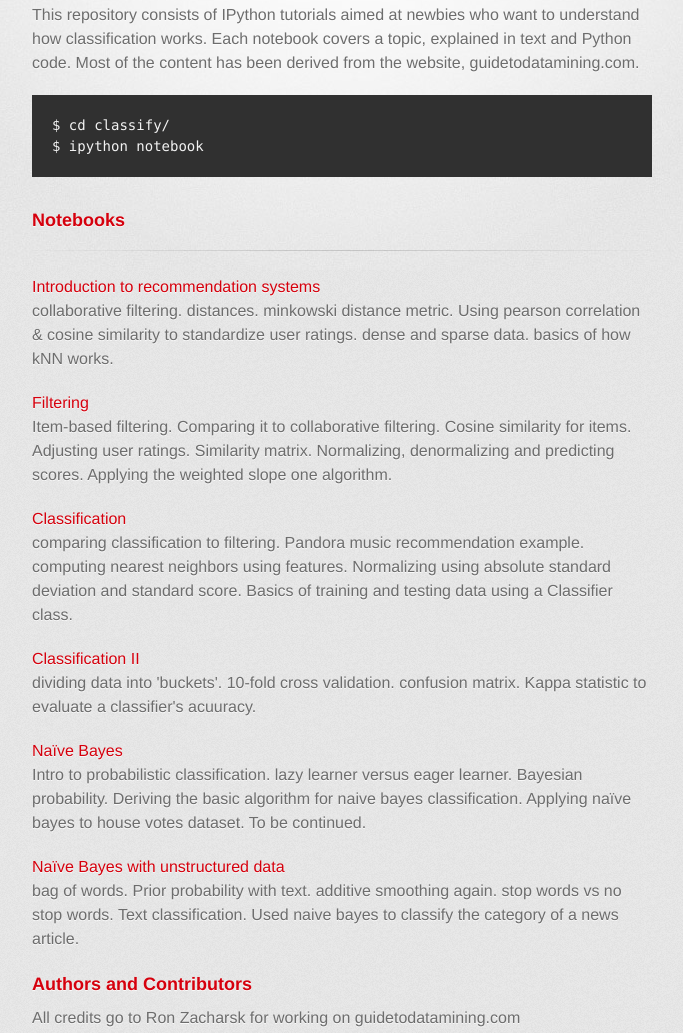
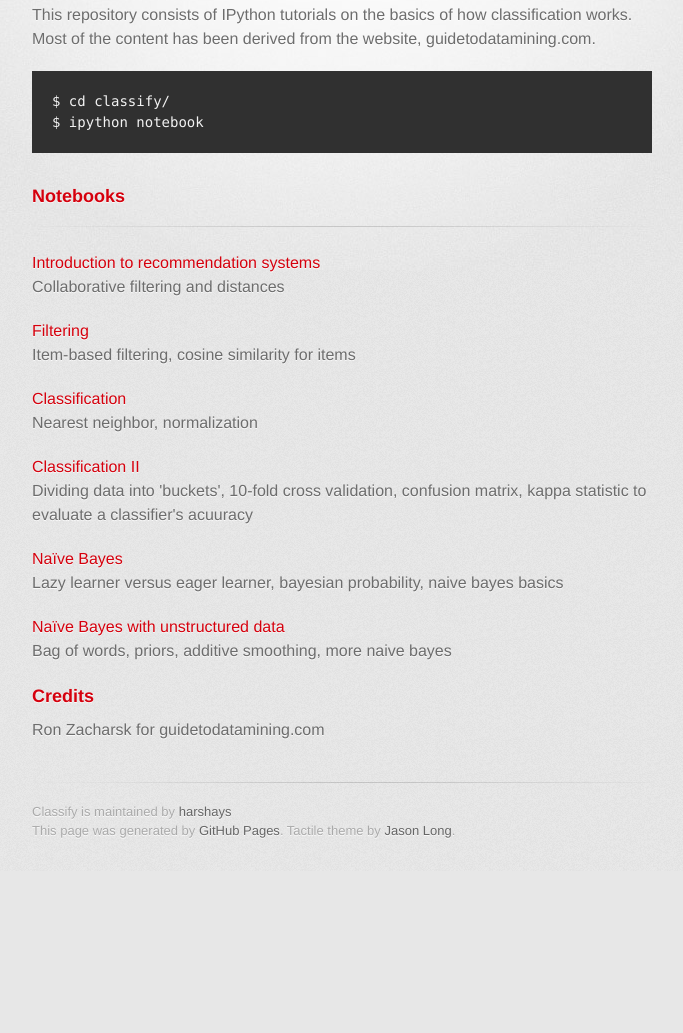
Before and after one commit to harshays/classify, a plain HTML site: page index.html in a window 1280 px wide. Shown: the part 303-1336 px from the top of the page, without its empty margins (298-981 px from the left). After the commit the page ends 1174 px from the top, so only its background shows below. Drawn offline with Linux system fonts and the light colour scheme; a web font is replaced by a local one.

Commit message:
modifications, clean up

```diff
--- a/index.html
+++ b/index.html
@@ -34,7 +34,7 @@
           <h3>
 <a id="classify" class="anchor" href="#classify" aria-hidden="true"><span class="octicon octicon-link"></span></a>Classify.</h3>
 
-<p>This repository consists of IPython tutorials aimed at newbies who want to understand how classification works. Each notebook covers a topic, explained in text and Python code. Most of the content has been derived from the website, guidetodatamining.com. </p>
+<p>This repository consists of IPython tutorials on the basics of how classification works. Most of the content has been derived from the website, guidetodatamining.com. </p>
 
 <pre><code>$ cd classify/
 $ ipython notebook
@@ -46,51 +46,58 @@ $ ipython notebook
 <hr>
 
 <h5>
-<a id="introduction-to-recommendation-systems" class="anchor" href="#introduction-to-recommendation-systems" aria-hidden="true"><span class="octicon octicon-link"></span></a><a href="http://nbviewer.ipython.org/github/harshays/classify/blob/master/recommendation_intro.ipynb">Introduction to recommendation systems</a>
+<a id="introduction-to-recommendation-systems" class="anchor" href="#introduction-to-recommendation-systems" aria-hidden="true"><span class="octicon octicon-link"></span></a><a href="http://github.com/harshays/classify">Introduction to recommendation systems</a>
 </h5>
 
-<p>collaborative filtering. distances. minkowski distance metric. Using pearson correlation &amp; cosine similarity to standardize user ratings.  dense and sparse data. basics of how kNN works.
+<p>
+  Collaborative filtering and distances
 <br></p>
 
 <h5>
-<a id="filtering" class="anchor" href="#filtering" aria-hidden="true"><span class="octicon octicon-link"></span></a><a href="http://nbviewer.ipython.org/github/harshays/classify/blob/master/collaborative_filtering.ipynb">Filtering</a>
+<a id="filtering" class="anchor" href="#filtering" aria-hidden="true"><span class="octicon octicon-link"></span></a><a href="http://github.com/harshays/classify">Filtering</a>
 </h5>
 
-<p>Item-based filtering. Comparing it to collaborative filtering. Cosine similarity for items. Adjusting user ratings. Similarity matrix. Normalizing, denormalizing and predicting scores. Applying the weighted slope one algorithm.
+<p>
+  Item-based filtering, cosine similarity for items
 <br></p>
 
 <h5>
-<a id="classification" class="anchor" href="#classification" aria-hidden="true"><span class="octicon octicon-link"></span></a><a href="http://nbviewer.ipython.org/github/harshays/classify/blob/master/classification.ipynb">Classification</a>
+<a id="classification" class="anchor" href="#classification" aria-hidden="true"><span class="octicon octicon-link"></span></a><a href="http://github.com/harshays/classify">Classification</a>
 </h5>
 
-<p>comparing classification to filtering. Pandora music recommendation example. computing nearest neighbors using features. Normalizing using absolute standard deviation and standard score. Basics of training and testing data using a Classifier class.
+<p>
+  Nearest neighbor, normalization
 <br></p>
 
 <h5>
-<a id="classification-ii" class="anchor" href="#classification-ii" aria-hidden="true"><span class="octicon octicon-link"></span></a><a href="http://nbviewer.ipython.org/github/harshays/classify/blob/master/KNN.ipynb">Classification II</a>
+<a id="classification-ii" class="anchor" href="#classification-ii" aria-hidden="true"><span class="octicon octicon-link"></span></a><a href="http://github.com/harshays/classify">Classification II</a>
 </h5>
 
-<p>dividing data into 'buckets'. 10-fold cross validation. confusion matrix. Kappa statistic to evaluate a classifier's acuuracy.
+<p>
+  Dividing data into 'buckets', 10-fold cross validation, confusion matrix, kappa statistic to evaluate a classifier's acuuracy
 <br></p>
 
 <h5>
-<a id="naïve-bayes" class="anchor" href="#na%C3%AFve-bayes" aria-hidden="true"><span class="octicon octicon-link"></span></a><a href="http://nbviewer.ipython.org/github/harshays/classify/blob/master/naive_bayes.ipynb">Naïve Bayes</a>
+<a id="naïve-bayes" class="anchor" href="#na%C3%AFve-bayes" aria-hidden="true"><span class="octicon octicon-link"></span></a><a href="http://github.com/harshays/classify">Naïve Bayes</a>
 </h5>
 
-<p>Intro to probabilistic classification. lazy learner versus eager learner. Bayesian probability. Deriving the basic algorithm for naive bayes classification. Applying naïve bayes to house votes dataset. To be continued.
+<p>
+  Lazy learner versus eager learner, bayesian probability, naive bayes basics
 <br></p>
 
 <h5>
-<a id="naïve-bayes-with-unstructured-data" class="anchor" href="#na%C3%AFve-bayes-with-unstructured-data" aria-hidden="true"><span class="octicon octicon-link"></span></a><a href="http://nbviewer.ipython.org/github/harshays/classify/blob/master/Bayes_unstructured.ipynb">Naïve Bayes with unstructured data</a>
+<a id="naïve-bayes-with-unstructured-data" class="anchor" href="#na%C3%AFve-bayes-with-unstructured-data" aria-hidden="true"><span class="octicon octicon-link"></span></a><a href="http://github.com/harshays/classify">Naïve Bayes with unstructured data</a>
 </h5>
 
-<p>bag of words. Prior probability with text. additive smoothing again. stop words vs no stop words. Text classification. Used naive bayes to classify the category of a news article.
+<p>
+  Bag of words, priors, additive smoothing, more naive bayes
+
 <br></p>
 
 <h3>
-<a id="authors-and-contributors" class="anchor" href="#authors-and-contributors" aria-hidden="true"><span class="octicon octicon-link"></span></a>Authors and Contributors</h3>
+<a id="authors-and-contributors" class="anchor" href="#authors-and-contributors" aria-hidden="true"><span class="octicon octicon-link"></span></a>Credits</h3>
 
-<p>All credits go to Ron Zacharsk for working on guidetodatamining.com</p>
+<p>Ron Zacharsk for guidetodatamining.com</p>
         </section>
 
         <footer>
```
Also changed, not shown: 1 other file.
